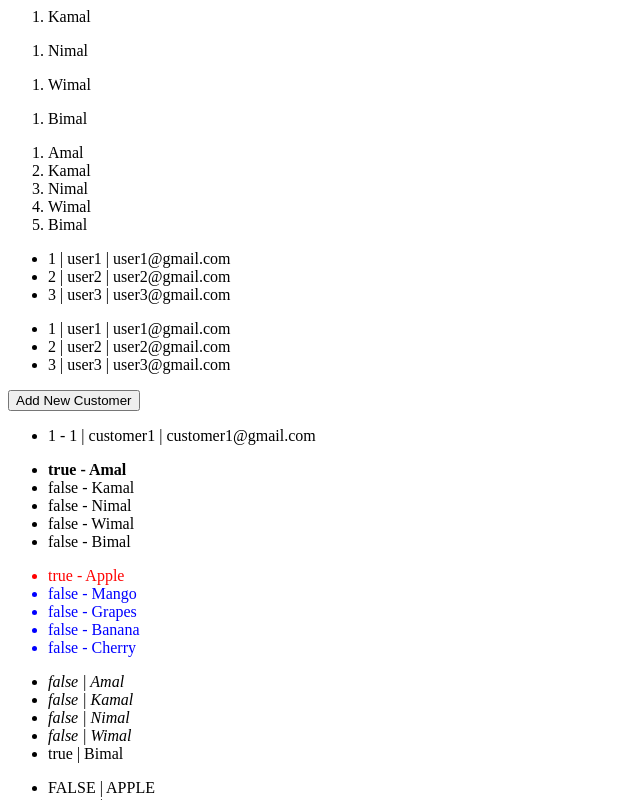
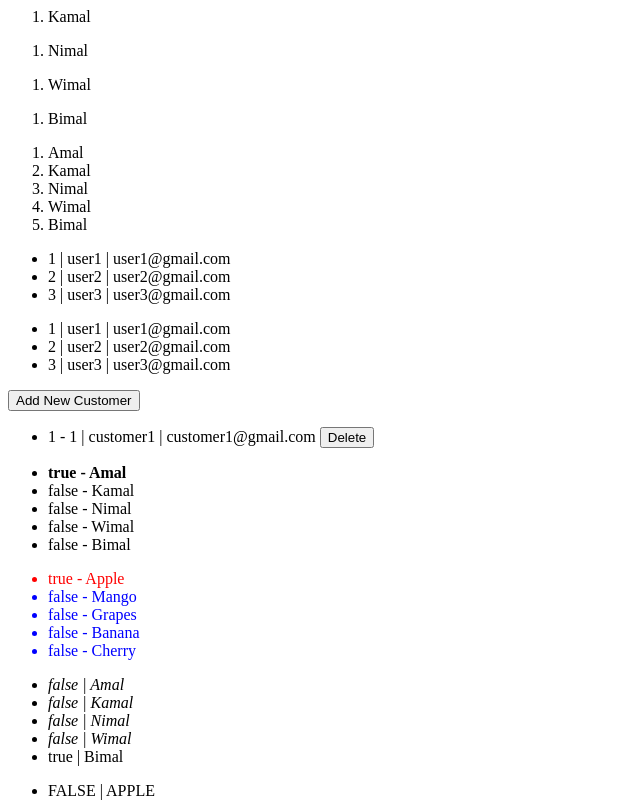
Before and after one commit to Pebhashi-Tharushika/angular-18-practice, an Angular app in the folder directives/: page / in a window 1280 px wide. Both pictures are taken after a click on the button "Add New Customer". Shown: the part 1030-1830 px from the top of the page, without its empty margins (0-640 px from the left). Built offline with nearby package versions, Linux system fonts and the light colour scheme.

Commit message:
modify index/ example

```diff
--- a/directives/src/app/for/for.component.html
+++ b/directives/src/app/for/for.component.html
@@ -66,13 +66,19 @@
 
 <!-- <h1 *ngIf="customers.length == 0">There are no any customers.</h1>
 <ul>
-    <li *ngFor="let customer of customers; let i = index">{{i+1}} - {{customer.id}} | {{customer.name}} | {{customer.email}}</li>
+    <li *ngFor="let customer of customers; let i = index">
+        {{i+1}} - {{customer.id}} | {{customer.name}} | {{customer.email}}
+        <button (click)="deleteCustomer(i)">Delete</button>
+    </li>
 </ul> -->
 
 
 <ul>
     @for( customer of customers; track $index; let i = $index){
-    <li>{{i+1}} - {{customer.id}} | {{customer.name}} | {{customer.email}}</li>
+    <li>
+        {{i+1}} - {{customer.id}} | {{customer.name}} | {{customer.email}}
+        <button (click)="deleteCustomer(i)">Delete</button>
+    </li>
     }
     @empty {
     <h1>There are no any users.</h1>
@@ -144,3 +150,7 @@
     <li [style.color]="isOdd ? 'purple' : 'green'">{{isOdd}} | {{fruit}}</li>
     }
 </ul>
+
+
+
+<!-- ___________________________________________________ -->
--- a/directives/src/app/for/for.component.ts
+++ b/directives/src/app/for/for.component.ts
@@ -33,6 +33,10 @@ export class ForComponent {
     this.count++;
   }
 
+  deleteCustomer(index: number) {
+    this.customers.splice(index, 1);
+  }
+
 }
 
 interface User {
```
